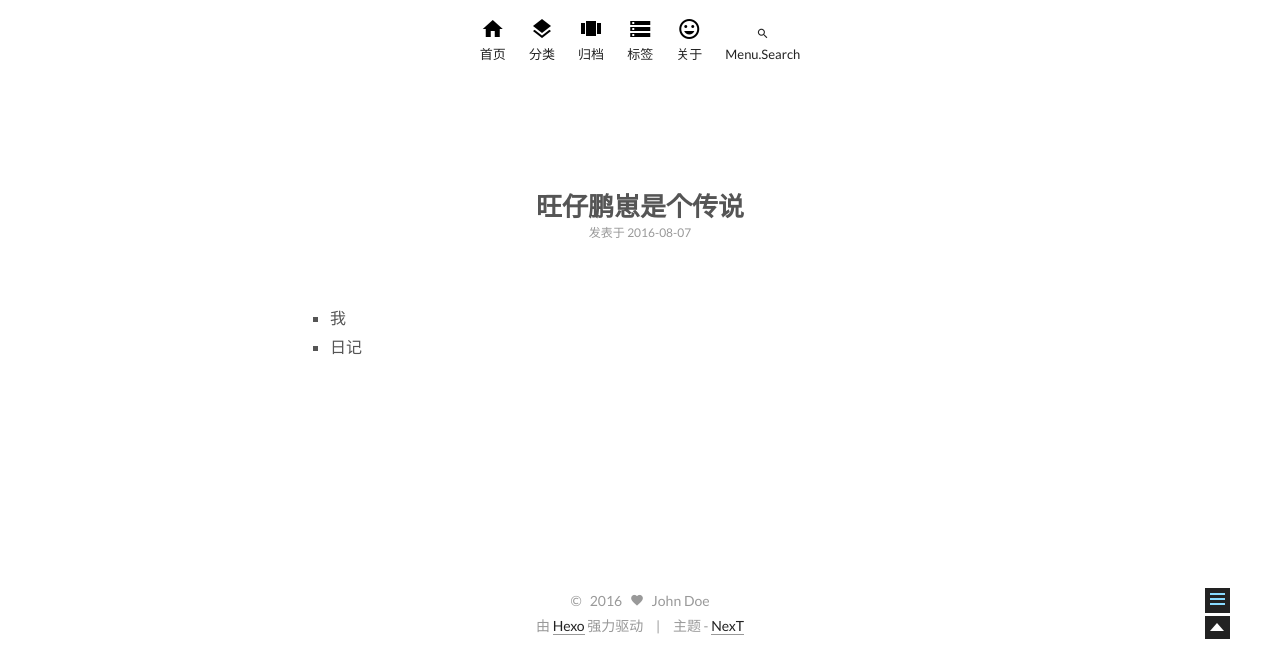
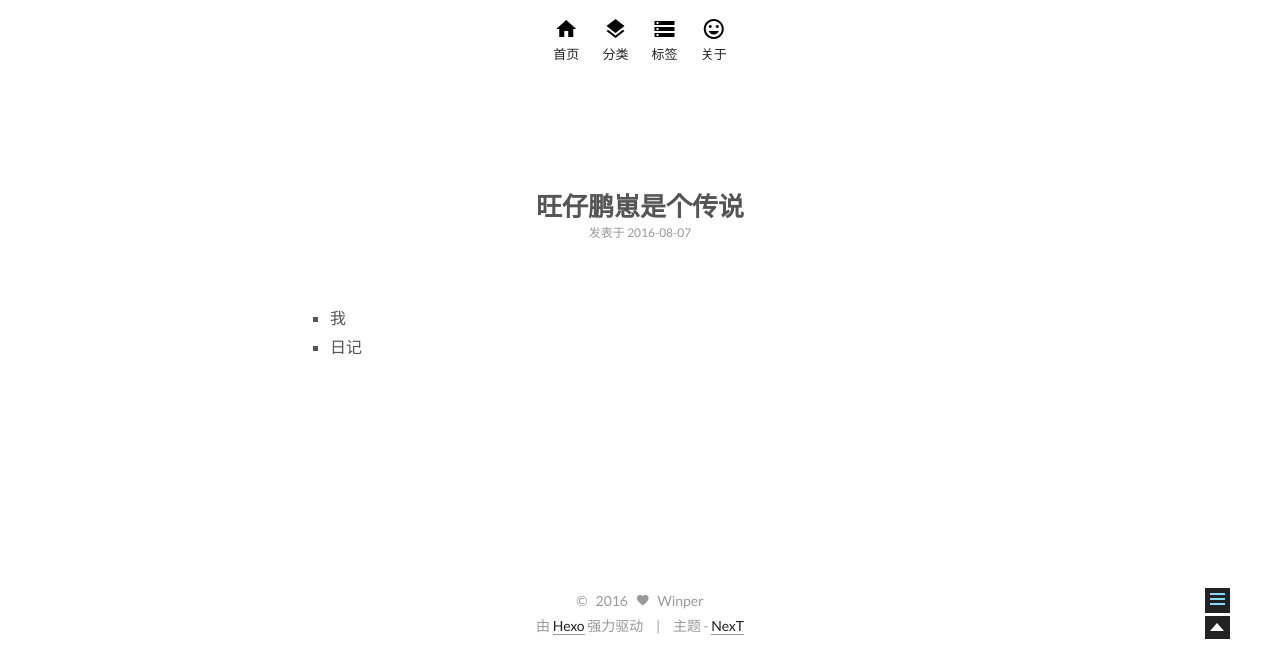
Before and after one commit to winper001/winper001.github.io, a plain HTML site: page 2016/08/07/旺仔鹏崽是个传说/index.html in a window 1280 px wide. Shown: the part 142-800 px from the top of the page. Drawn offline with Linux system fonts and the light colour scheme.

Commit message:
Site updated: 2016-08-07 20:49:10

```diff
--- a/2016/08/07/旺仔鹏崽是个传说/index.html
+++ b/2016/08/07/旺仔鹏崽是个传说/index.html
@@ -15,6 +15,8 @@
 
 <link rel="stylesheet" type="text/css" href="/css/main.css?v=0.4.0"/>
 
+
+    <meta name="description" content="最忌英雄迟暮，最恨美人残颜" />
 
 
 
@@ -70,14 +72,6 @@
       </li>
 
 
-      <li class="menu-item menu-item-archives">
-        <a href="/归类">
-          <i class="menu-item-icon icon-archives"></i> <br />
-          归档
-        </a>
-      </li>
-
-
       <li class="menu-item menu-item-tags">
         <a href="/标签">
           <i class="menu-item-icon icon-tags"></i> <br />
@@ -90,14 +84,6 @@
         <a href="/关于">
           <i class="menu-item-icon icon-about"></i> <br />
           关于
-        </a>
-      </li>
-
-
-      <li class="menu-item menu-item-search">
-        <a href="/搜一搜">
-          <i class="menu-item-icon icon-search"></i> <br />
-          menu.search
         </a>
       </li>
 
@@ -216,10 +202,10 @@
 
     <div class="site-overview">
       <div class="site-author motion-element">
-        <img class="site-author-image" src="/images/default_avatar.jpg" alt="John Doe" />
-        <p class="site-author-name">John Doe</p>
+        <img class="site-author-image" src="/images/default_avatar.jpg" alt="Winper" />
+        <p class="site-author-name">Winper</p>
       </div>
-      <p class="site-description motion-element"></p>
+      <p class="site-description motion-element">最忌英雄迟暮，最恨美人残颜</p>
       <div class="site-state motion-element">
         <div class="site-state-item site-state-posts">
           <span class="site-state-item-count">1</span>
@@ -275,7 +261,7 @@
   <span class="with-love">
     <i class="icon-heart"></i>
   </span>
-  <span class="author">John Doe</span>
+  <span class="author">Winper</span>
 </div>
 
 <div class="powered-by">
--- a/css/main.css
+++ b/css/main.css
@@ -1137,7 +1137,7 @@ body {
   width: 4px;
   height: 4px;
   border-radius: 50%;
-  background: #cde7b4;
+  background: #21c698;
 }
 .sidebar-nav {
   margin: 0;
```
Also changed, not shown: archives/2016/08/index.html (+6 -20 lines), archives/2016/index.html (+6 -20 lines), archives/index.html (+6 -20 lines), index.html (+6 -20 lines).
